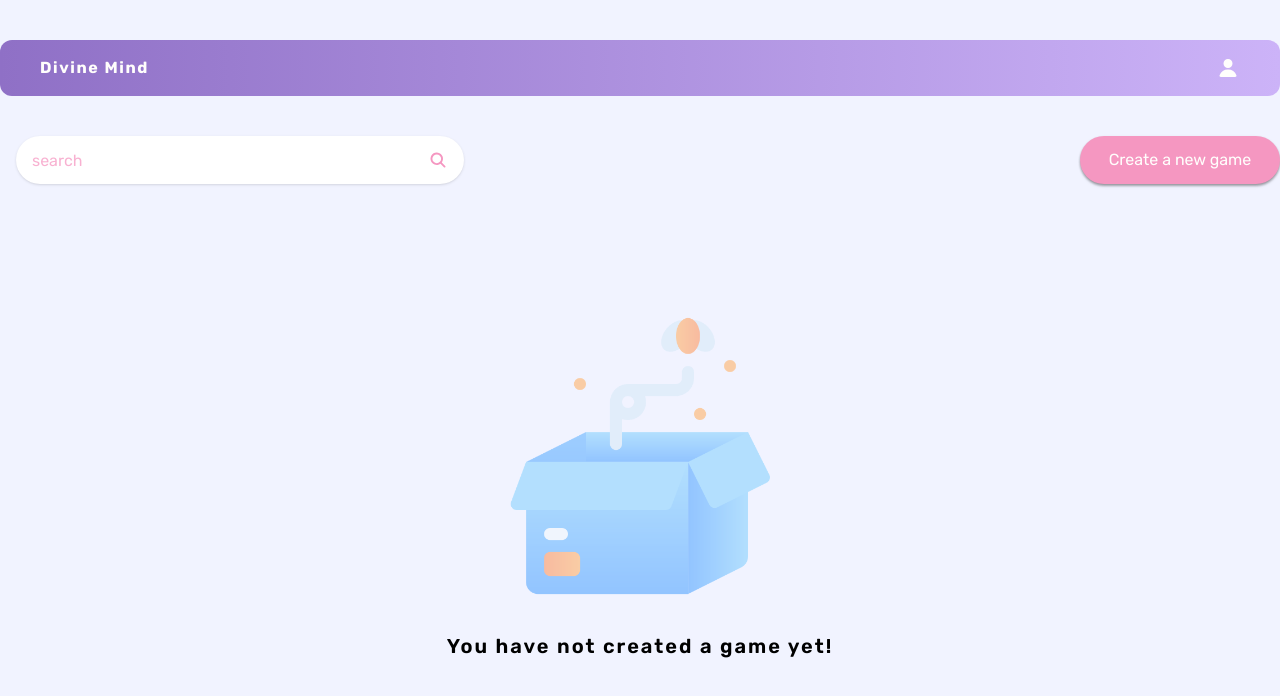
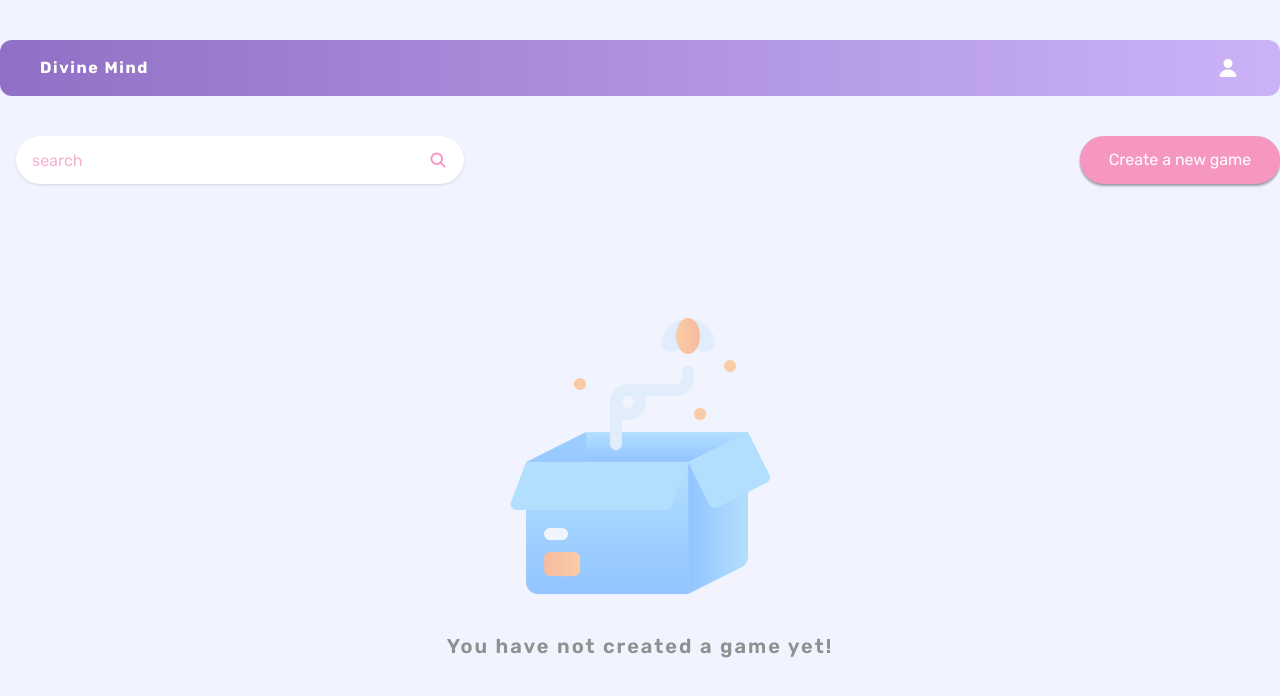
Before and after one commit to MahsinSaifullah/divind-mind-web, a React (Vite) app: page / in a window 1280 px wide. Shown: the top 696 px of the page. Built offline with nearby package versions, Linux system fonts and the light colour scheme.

Commit message:
feat: add darkGray color to tailwind

```diff
--- a/src/pages/home/NoGame.tsx
+++ b/src/pages/home/NoGame.tsx
@@ -4,7 +4,10 @@ export const NoGame = () => {
   return (
     <div className="mt-32 self-center flex flex-col justify-center items-center">
       <img src="emptyBox.png" className="w-72 h-72 opacity-60" alt="" />
-      <H3 className="mt-8" text="You have not created a game yet!" />
+      <H3
+        className="mt-8 text-darkGray"
+        text="You have not created a game yet!"
+      />
     </div>
   );
 };
--- a/tailwind.config.js
+++ b/tailwind.config.js
@@ -13,6 +13,7 @@ export default {
       brightPink: '#F597C1',
       darkPink: '#DC87AD',
       bluishWhite: '#F1F3FF',
+      darkGray: '#909090',
     },
     extend: {
       fontFamily: {
```
